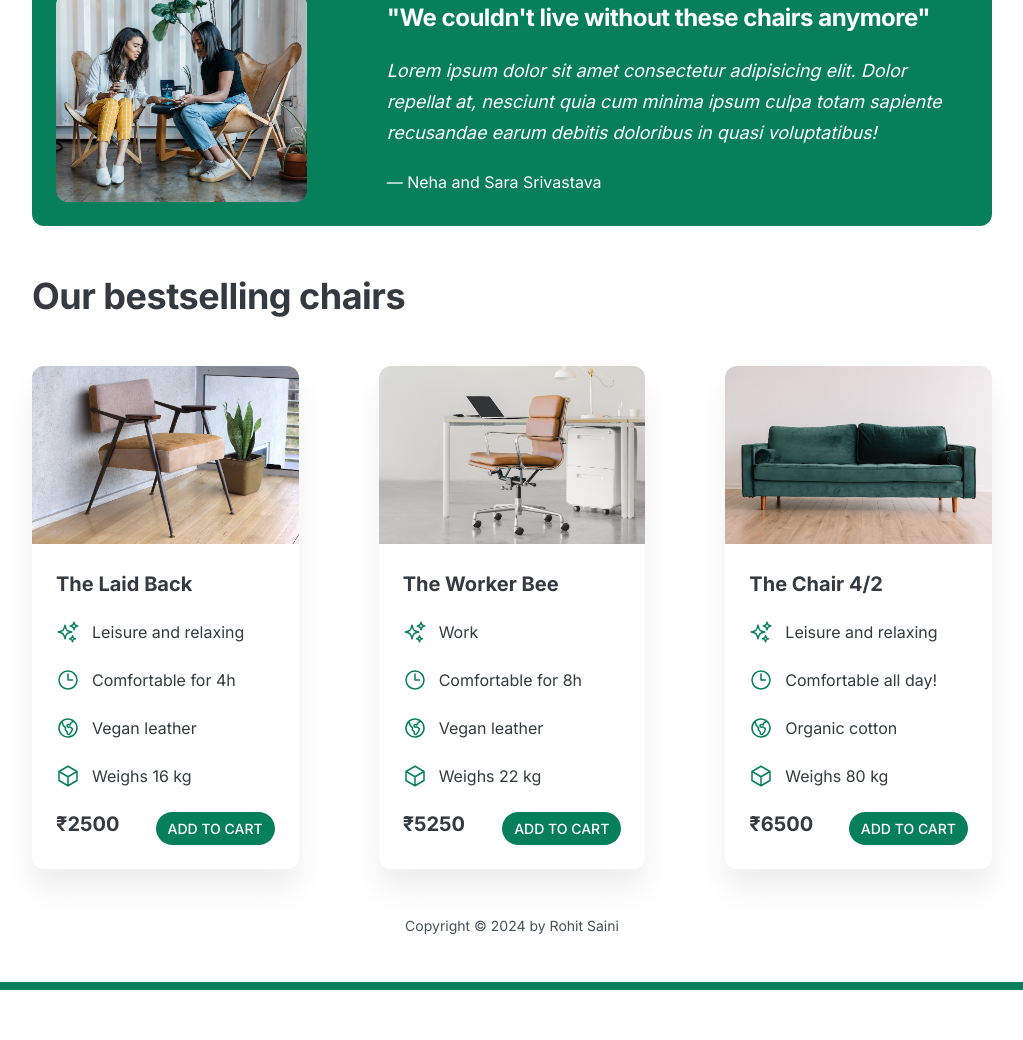
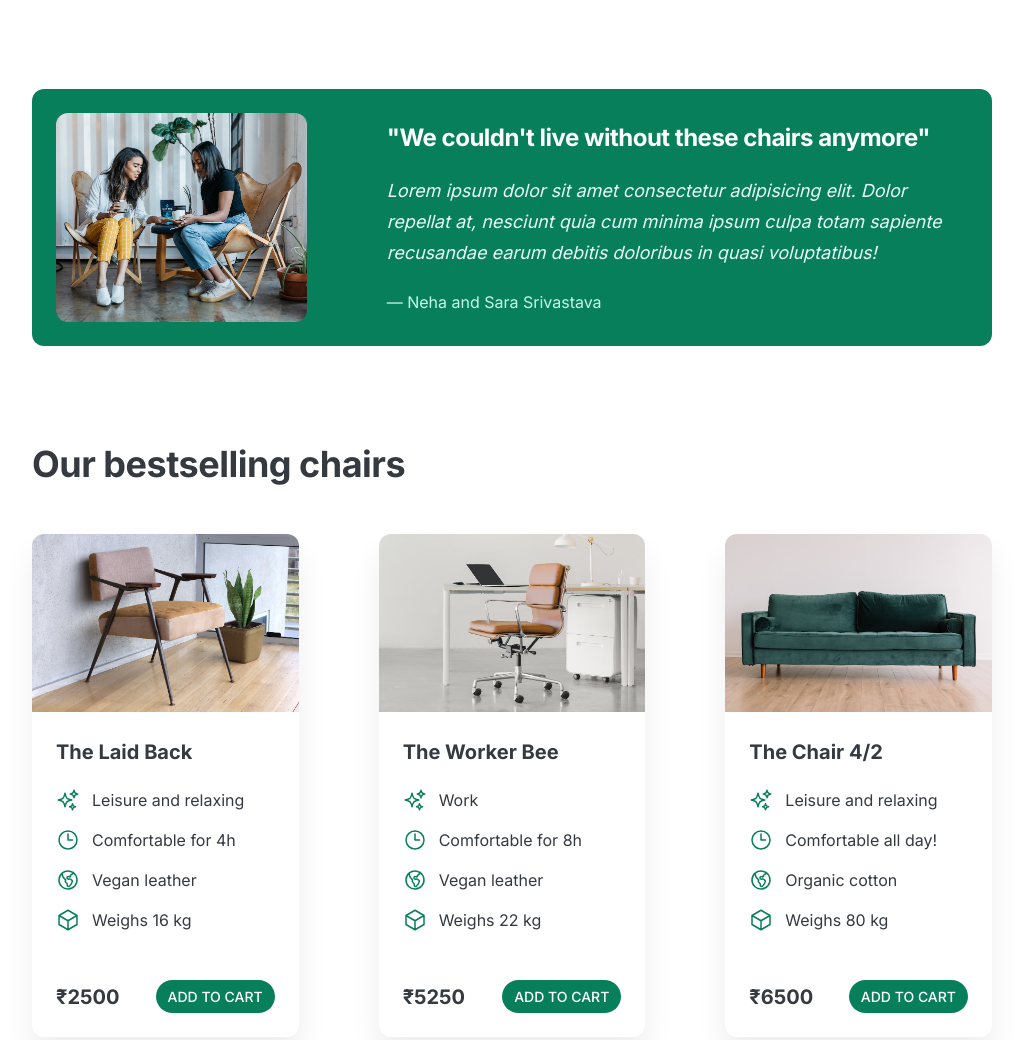
Before and after one commit to Rohit-Saini-01/web-design, a plain HTML site: page index.html in a window 1280 px wide. Shown: the part 921-1961 px from the top of the page, without its empty margins (128-1151 px from the left). Before the commit the page ends 1911 px from the top, so only its background shows below. Drawn offline with Linux system fonts and the light colour scheme.

Commit message:
FIxing whitespace and visual hierarchy

```diff
--- a/style.css
+++ b/style.css
@@ -32,7 +32,7 @@ body {
 
 header,
 section {
-  margin-bottom: 48px;
+  margin-bottom: 96px;
 }
 
 h2 {
@@ -85,7 +85,7 @@ header {
   display: grid;
   grid-template-columns: repeat(2, 1fr);
   column-gap: 80px;
-  margin-top: 48px;
+  margin-top: 64px;
 }
 
 .header-text-box {
@@ -93,7 +93,7 @@ header {
 }
 
 h1 {
-  margin-bottom: 24px;
+  margin-bottom: 32px;
   /* 44 / 52 / 62 */
   font-size: 44px;
   line-height: 1.1;
@@ -115,7 +115,7 @@ img {
   stroke: #087f5b;
   width: 32px;
   height: 32px;
-  margin-bottom: 16px;
+  margin-bottom: 24px;
 }
 
 .features-title {
@@ -151,6 +151,11 @@ img {
   margin-bottom: 24px;
   font-size: 18px;
   line-height: 1.7;
+  color: #e6fcf5;
+}
+
+.testimonial-author {
+  color: #c3fae8;
 }
 
 /* CHAIRS */
@@ -175,14 +180,14 @@ h3 {
 
 .chair-details {
   list-style: none;
-  margin-bottom: 24px;
+  margin-bottom: 48px;
 }
 
 .chair-details li {
   display: flex;
   align-items: center;
   gap: 12px;
-  margin-bottom: 24px;
+  margin-bottom: 16px;
 }
 
 .chair-details li:last-child {
@@ -198,6 +203,7 @@ h3 {
 .chair-price {
   display: flex;
   justify-content: space-between;
+  align-items: center;
   font-size: 20px;
 }
 
```
